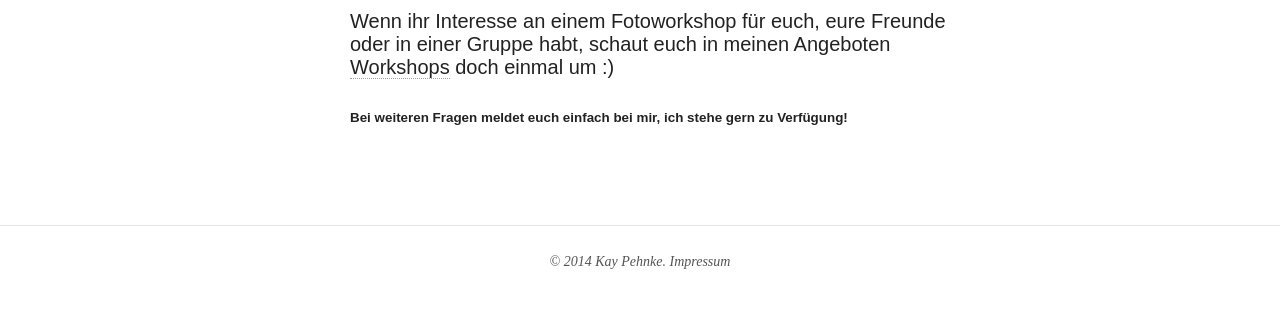
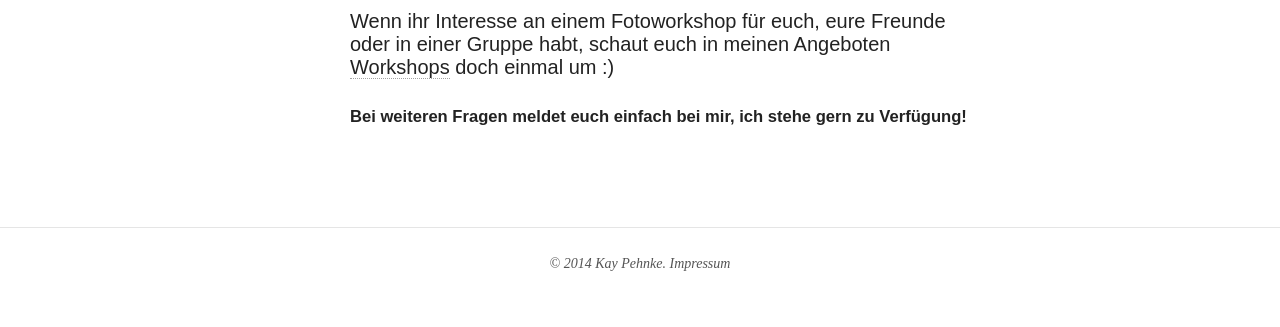
Before and after one commit to kay-pehnke/kay-pehnke.github.io, a Jekyll site: the page built from _posts/2014-04-21-workshop-cam.md, in a window 1280 px wide. Shown: the part 4241-4568 px from the top of the page. Built offline with Jekyll 4.4.1, drawn with Linux system fonts in a browser that asks for light colours; nearby versions of some CDN libraries; comment, search, counter and statistics services are not loaded.

Commit message:
Blog update

```diff
--- a/_posts/2014-04-21-workshop-cam.md
+++ b/_posts/2014-04-21-workshop-cam.md
@@ -86,4 +86,4 @@ Und nicht vergessen... jede Kamera, egal wie teuer sie sein mag kann Bilder mach
 Wenn ihr Interesse an einem Fotoworkshop für euch, eure Freunde oder in einer Gruppe habt, schaut euch in meinen Angeboten [Workshops](http://www.kay-pehnke.de/offers-single) doch einmal um :)
 
 
-###### Bei weiteren Fragen meldet euch einfach bei mir, ich stehe gern zu Verfügung!
+##### Bei weiteren Fragen meldet euch einfach bei mir, ich stehe gern zu Verfügung!
```
